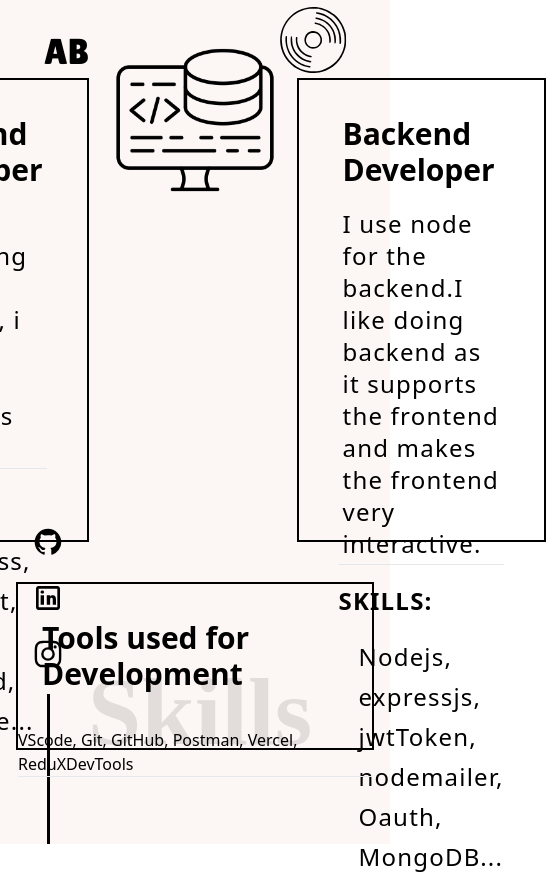
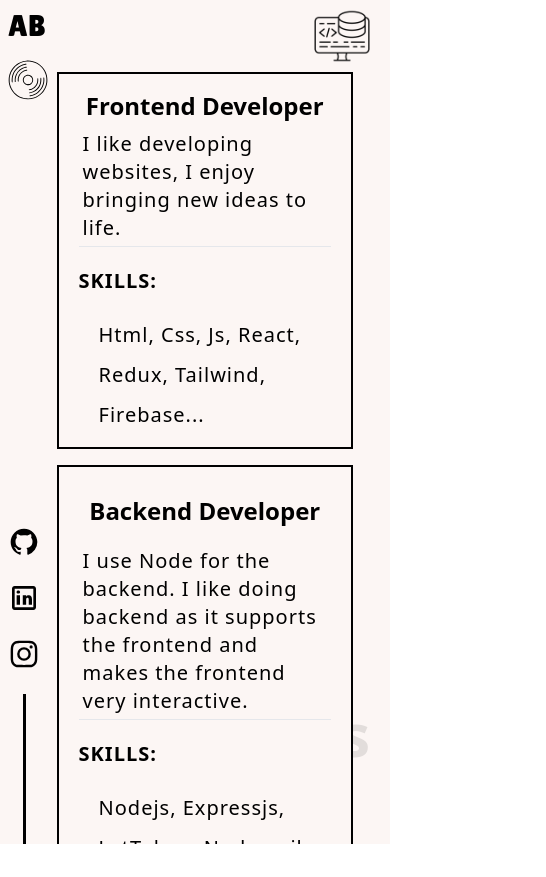
Before and after one commit to Ajay-S-Biradar/Portfolio, a React (Vite) app in the folder portfolio/: page /skills in a window 390 px wide. Shown: the whole page, 546 px wide, since content can reach past the window. After the commit the page ends 844 px from the top, so only its background shows below. Built offline with nearby package versions, Linux system fonts and the light colour scheme; a web font is replaced by a local one.

Commit message:
made the skill spage mobile responsive

```diff
--- a/portfolio/src/App.jsx
+++ b/portfolio/src/App.jsx
@@ -37,7 +37,7 @@ const AppRouter = createBrowserRouter([
       },
       {
         path: '/skills',
-        element: <MySkills />
+        element:<MySkills />
       },
       {
         path: '/aboutme',
--- a/portfolio/src/components/MusicPlayer.jsx
+++ b/portfolio/src/components/MusicPlayer.jsx
@@ -4,11 +4,9 @@ import { motion } from 'framer-motion';
 const CD = ({color}) => {
 
   return (
-    <motion.svg
-      xmlns="http://www.w3.org/2000/svg"
-      viewBox="0 0 3750 3000"
-      className="origin-center w-32 overflow-hidden"
-      style={{ transformOrigin: '40% 40%' }}
+
+    <motion.svg version="1.0" xmlns="http://www.w3.org/2000/svg"
+    className="w-10 h-auto md:w-32 overflow-hidden origin-center"
     initial={{
     }}
     animate={{
@@ -18,40 +16,48 @@ const CD = ({color}) => {
       duration: 2,
       // repeat: Infinity
     }}
-    >
-      <path
-        d="M1370 2130c-132 -19 -309 -87 -419 -163 -24 -16 -74 -59 -112 -94 -405 -382 -408 -1014 -8 -1399 85 -81 136 -117 234 -167 346 -175 749 -130 1057 119 139 113 256 294 315 489 24 82 27 104 26 255 0 150 -2 173 -27 255 -103 348 -355 594 -696 681 -108 28 -268 38 -370 24zm385 -75c330 -97 581 -367 649 -698 21 -98 21 -276 0 -375 -69 -333 -313 -595 -651 -699 -80 -24 -103 -27 -248 -27 -138 -1 -171 2 -240 22 -428 123 -705 504 -681 937 11 210 74 374 207 540 122 151 295 259 494 309 93 23 111 25 250 21 105 -3 147 -8 220 -30z"
-        fill={`${color=="#000000"? "#000000":"#fcf6f4"}`}
-      />
-      <path
-        d="M1290 1959c-216 -58 -422 -226 -518 -422 -63 -131 -98 -306 -85 -429 5 -53 8 -59 27 -56 20 3 21 8 18 88 -14 374 249 708 616 783 82 17 87 20 79 42 -8 20 -45 18 -137 -6z"
-        fill={`${color=="#000000"? "#000000":"#fcf6f4"}`}
-      />
-      <path
-        d="M1324 1811c-232 -66 -408 -249 -469 -486 -20 -80 -21 -251 0 -258 23 -9 27 8 30 116 5 170 62 304 182 423 82 83 196 146 300 167 65 13 90 28 79 46 -10 15 -50 13 -122 -8z"
-        fill={`${color=="#000000"? "#000000":"#fcf6f4"}`}
-      />
-      <path
-        d="M1376 1669c-112 -26 -242 -120 -306 -219 -48 -76 -80 -186 -80 -279 0 -57 4 -80 13 -84 27 -10 40 9 33 46 -4 20 -2 66 4 104 30 188 175 345 356 386 48 11 60 18 62 35 4 25 -13 27 -82 11z"
-        fill={`${color=="#000000"? "#000000":" #fcf6f4"}`}
-      />
-      <path
-        d="M1419 1417c-127 -48 -198 -175 -170 -302 45 -200 290 -273 434 -128 67 67 93 166 67 258 -15 55 -78 128 -133 157 -52 26 -149 33 -198 15zm203 -72c122 -85 121 -264 0 -350 -40 -27 -51 -30 -121 -30 -69 0 -82 3 -118 28 -84 58 -118 181 -73 265 29 55 42 69 91 97 38 22 54 25 111 23 55 -3 75 -9 110 -33z"
-        fill={`${color=="#000000"? "#000000":"#fcf6f4"}`}
-      />
-      <path
-        d="M2270 1183c0 -191 -55 -353 -169 -496 -113 -142 -298 -251 -467 -275 -41 -6 -50 -11 -52 -30 -4 -27 12 -28 111 -6 341 78 601 388 624 745 7 120 -1 169 -27 169 -19 0 -20 -8 -20 -107z"
-        fill={`${color=="#000000"? "#000000":"#fcf6f4"}`}
-      />
-      <path
-        d="M2133 1273c-9 -3 -13 -31 -13 -92 0 -106 -26 -217 -72 -304 -49 -94 -174 -215 -268 -260 -67 -32 -97 -42 -192 -62 -19 -4 -28 -12 -28 -25 0 -27 39 -26 134 4 244 77 420 275 463 521 15 88 13 200 -4 215 -4 4 -14 5 -20 3z"
-        fill={`${color=="#000000"? "#000000":"#fcf6f4"}`}
-      />
-      <path
-        d="M1977 1253c-4 -3 -7 -36 -7 -73 0 -167 -78 -314 -214 -402 -54 -35 -103 -53 -188 -72 -20 -5 -28 -13 -28 -28 0 -19 4 -20 49 -15 148 18 317 147 383 295 26 57 50 176 47 232 -3 56 -21 84 -42 63z"
-        fill={`${color=="#000000"? "#000000":"#fcf6f4"}`}
-      />
+      viewBox="0 0 300.000000 300.000000"
+      preserveAspectRatio="xMidYMid meet">
+      <g transform="translate(0.000000,300.000000) scale(0.100000,-0.100000)"
+      fill={color} stroke="none">
+      <path d="M1380 2949 c-172 -13 -329 -55 -490 -131 -178 -83 -313 -181 -447
+      -322 -197 -208 -334 -486 -378 -771 -25 -156 -16 -399 18 -545 68 -284 189
+      -502 392 -705 164 -164 328 -268 544 -345 299 -107 651 -108 952 -4 435 151
+      772 492 913 925 53 163 69 271 69 449 0 231 -46 436 -143 637 -122 252 -348
+      491 -597 632 -245 139 -544 204 -833 180z m233 -69 c547 -45 1013 -405 1196
+      -923 55 -155 73 -271 73 -457 0 -236 -39 -408 -142 -615 -234 -472 -707 -765
+      -1234 -765 -169 0 -291 18 -435 66 -467 154 -806 529 -923 1018 -30 125 -33
+      448 -5 571 91 402 320 719 667 926 154 91 388 165 570 179 52 4 100 8 105 8 6
+      1 63 -3 128 -8z"/>
+      <path d="M1245 2700 c-116 -25 -187 -51 -308 -112 -372 -190 -616 -554 -657
+      -980 -6 -57 -7 -140 -4 -186 7 -91 22 -119 53 -102 17 8 18 24 18 152 -1 166
+      12 253 58 395 131 399 488 708 894 772 74 12 102 31 85 59 -15 24 -35 24 -139
+      2z"/>
+      <path d="M1275 2475 c-307 -78 -536 -262 -670 -539 -76 -157 -99 -256 -99
+      -428 -1 -114 2 -140 15 -154 13 -13 21 -14 37 -5 19 10 21 17 15 94 -10 146
+      23 316 89 457 125 266 404 478 675 515 60 8 94 35 73 60 -15 18 -65 18 -135 0z"/>
+      <path d="M1310 2249 c-343 -89 -580 -396 -580 -754 0 -111 16 -143 59 -116 10
+      7 13 32 12 103 -7 340 222 633 548 704 83 18 107 35 90 65 -12 23 -33 23 -129
+      -2z"/>
+      <path d="M1395 1876 c-106 -34 -194 -105 -238 -193 -102 -203 -24 -434 181
+      -535 60 -30 75 -33 157 -33 103 0 163 18 237 72 208 151 208 475 0 628 -93 68
+      -234 94 -337 61z m250 -88 c68 -35 127 -102 155 -174 18 -48 21 -73 18 -134
+      -7 -121 -69 -215 -176 -267 -49 -24 -69 -28 -142 -28 -70 0 -94 4 -135 25 -61
+      30 -125 94 -156 157 -33 67 -34 196 -2 265 31 67 108 141 174 167 76 30 193
+      25 264 -11z"/>
+      <path d="M2668 1679 c-14 -8 -15 -25 -11 -131 16 -382 -160 -748 -472 -981
+      -134 -100 -337 -186 -489 -208 -72 -10 -93 -27 -76 -59 11 -20 17 -21 58 -15
+      203 30 426 127 588 256 310 246 491 658 459 1044 -7 90 -22 114 -57 94z"/>
+      <path d="M2441 1651 c-11 -7 -14 -35 -12 -128 4 -272 -83 -487 -274 -678 -140
+      -140 -282 -218 -464 -255 -86 -17 -110 -33 -98 -64 9 -23 56 -20 163 9 180 49
+      319 129 445 254 94 95 127 139 186 251 76 143 112 293 113 467 0 136 -15 172
+      -59 144z"/>
+      <path d="M2212 1617 c-6 -7 -11 -58 -11 -117 -1 -119 -23 -217 -73 -315 -103
+      -204 -275 -330 -523 -382 -44 -9 -59 -39 -31 -62 23 -19 154 13 261 65 272
+      132 435 392 435 694 0 104 -7 130 -36 130 -6 0 -16 -6 -22 -13z"/>
+      </g>
       </motion.svg>
+
   );
 };
 
--- a/portfolio/src/components/Navbar.jsx
+++ b/portfolio/src/components/Navbar.jsx
@@ -54,13 +54,13 @@ const Navbar = () => {
 
     return (
         <>
-        <div className='absolute z-40 flex justify-between w-full overflow-hidden'>
+        <div className='absolute z-40 flex flex-col md:flex-row justify-between w-full overflow-hidden'>
             <Link to={'/'}>
-            <h1 className='font-name text-4xl mx-8 my-5 p-3' style={{ color: color }}>AB</h1>
+            <h1 className='font-name text-3xl md:text-4xl md:mx-8 md:my-5 p-2 md:p-3' style={{ color: color }}>AB</h1>
             </Link>
             <motion.div
                 onClick={handleClick}
-                className='origin-[40%_40%]'
+                className='h-10 md:h-32 m-2 md:m-5'
                 initial={{ scale: 0 }}
                 animate={controls}
                 variants={{
--- a/portfolio/src/components/Socials.jsx
+++ b/portfolio/src/components/Socials.jsx
@@ -5,7 +5,7 @@ import { Link } from 'react-router-dom'
 
 const Socials = ({color}) => {
   return (
-    <div className='fixed z-20 flex flex-col bottom-0 items-center justify-center mx-8 gap-6'>
+    <div className='fixed z-20 flex flex-col bottom-0 items-center justify-center mx-2 md:mx-8 gap-6'>
       <div className='flex flex-col gap-6'>
         {socialItems.map((item, index) => (
           <a href={item.link} target='_blank' >
--- a/portfolio/src/pages/MySkills.jsx
+++ b/portfolio/src/pages/MySkills.jsx
@@ -1,49 +1,42 @@
-import React, { useEffect, useState } from 'react';
+import React, { useState } from 'react';
 import { motion } from 'framer-motion';
-import {useLocation} from 'react-router-dom'
 
 const MySkills = () => {
-  const location = useLocation();
-  const [isHover1,setIsHover1] = useState(false);
-  const [isHover2,setIsHover2] = useState(false);
-  const [isHover3,setIsHover3] = useState(false);
+  const [isHover1, setIsHover1] = useState(false);
+  const [isHover2, setIsHover2] = useState(false);
+  const [isHover3, setIsHover3] = useState(false);
+
   return (
     <motion.div
-      className='w-[100vw] h-[100vh] relative flex flex-col justify-center items-center bg-[#fcf6f4]'
+      className='h-screen w-full  items-center bg-[#fcf6f4] overflow-y-auto'
     >
+      {/* image */}
       <motion.div
-      className='absolute top-10 z-0 '
-      initial={{
-        y:-1000
-      }}
-      animate={{
-        y:0,
-      }}
-      transition={{
-        duration:.75
-      }}
-      ><img src="frontback.png" className='h-40' alt="" /></motion.div>
-      <div className='absolute text-[#e2dddb] bottom-[10%] right-[20%] text-8xl font-work font-extrabold'>Skills</div>
-      <div className='flex h-[55%] mx-[10%] gap-52 relative z-20'>
+        className='md:mt-10 z-0 flex w-screen justify-end md:justify-center px-5 py-2'
+        initial={{ y: -1000 }}
+        animate={{ y: 0 }}
+        transition={{ duration: .75 }}
+      >
+        <img src="frontback.png" className='h-14 md:h-32' alt="" />
+      </motion.div>
+      <div className='flex flex-col ml-[5%] md:m-0 items-center gap-4'>
+      <div className='absolute text-[#e2dddb] right-5 md:right-20 bottom-20 md:bottom-10 text-6xl md:text-8xl font-extrabold'>Skills</div>
+
+      {/* 2 box frontend backend */}
+      <div className='flex flex-col gap-4 md:mt-0 relative z-20 md:flex-row md:gap-12 md:h-auto mx-[10%]'>
         <motion.div
-      className={`' w-[50%] h-[100%] border-2 border-solid border-black px-10 py-5  flex flex-col justify-evenly ${isHover1?"bg-black text-[#fcf6f4] ":"  text-black "}'`}
-      onMouseEnter={()=>setIsHover1(true)}
-      onMouseLeave={()=>setIsHover1(false)}
-      initial={{
-        x:-1000
-      }}
-      animate={{
-        x:0,
-      }}
-      transition={{
-        duration:.75
-      }}
+          className={`md:w-1/2 h-auto border-2 border-solid border-black px-5 py-3 md:px-10 md:py-5 md:m-0 flex flex-col justify-evenly ${isHover1 ? "bg-black text-[#fcf6f4]" : " bg-[#fcf6f4] text-black"}`}
+          onMouseEnter={() => setIsHover1(true)}
+          onMouseLeave={() => setIsHover1(false)}
+          initial={{ x: -1000 }}
+          animate={{ x: 0 }}
+          transition={{ duration: .75 }}
         >
-        <div className={`' flex justify-center '`}>
-        <h1 className={`font-extrabold text-3xl m-1 py-3`}>Frontend Developer</h1>
+          <div className='flex justify-center'>
+            <h1 className='font-extrabold text-2xl md:text-3xl m-1 md:py-3'>Frontend Developer</h1>
           </div>
-        <div className='tracking-wider text-2xl'>
-          <p className='p-1'>I like developing the websites, i enjoy bringing new ideas to life.</p>
+          <div className='tracking-wider text-xl md:text-2xl'>
+            <p className='p-1'>I like developing websites, I enjoy bringing new ideas to life.</p>
             <hr />
             <h2 className='font-semibold py-5'>SKILLS:</h2>
             <p className='pl-5 leading-10'>Html, Css, Js, React, Redux, Tailwind, Firebase...</p>
@@ -51,54 +44,43 @@ const MySkills = () => {
         </motion.div>
 
         <motion.div
-      className={`' w-[50%] h-[100%] border-2 border-solid border-black px-10 py-5  flex flex-col justify-evenly ${isHover2?"bg-black text-[#fcf6f4] ":"  text-black "}'`}
-      onMouseEnter={()=>setIsHover2(true)}
-      onMouseLeave={()=>setIsHover2(false)}
-      initial={{
-        x:1000
-      }}
-      animate={{
-        x:0,
-      }}
-      transition={{
-        duration:.75
-      }}
+          className={`md:w-1/2 h-auto border-2 border-solid border-black px-5 py-3 md:px-10 md:py-5 md:m-0 flex flex-col justify-evenly ${isHover2 ? "bg-black text-[#fcf6f4]" : "bg-[#fcf6f4] text-black"}`}
+          onMouseEnter={() => setIsHover2(true)}
+          onMouseLeave={() => setIsHover2(false)}
+          initial={{ x: 1000 }}
+          animate={{ x: 0 }}
+          transition={{ duration: .75 }}
         >
           <div className='flex justify-center'>
-
-        <h1 className='font-extrabold text-3xl m-1 py-3'>Backend Developer</h1>
+            <h1 className='font-extrabold text-2xl md:text-3xl m-1 py-3'>Backend Developer</h1>
           </div>
-        <div className='tracking-wider text-2xl'>
-          <p className='p-1'>I use node for the backend.I like doing backend as it supports the frontend and makes the frontend very interactive.</p>
+          <div className='tracking-wider text-xl md:text-2xl'>
+            <p className='p-1'>I use Node for the backend. I like doing backend as it supports the frontend and makes the frontend very interactive.</p>
             <hr />
             <h2 className='font-semibold py-5'>SKILLS:</h2>
-          <p className='pl-5 leading-10'>Nodejs, expressjs, jwtToken, nodemailer, Oauth, MongoDB...</p>
+            <p className='pl-5 leading-10'>Nodejs, Expressjs, JwtToken, Nodemailer, Oauth, MongoDB...</p>
           </div>
         </motion.div>
+      </div>
 
+      {/* tools section */}
+      <motion.div
+        className={`relative z-20 mx-[10%] md:w-[50%] border-2 border-black p-4  flex flex-col justify-evenly items-center ${isHover3 ? "bg-black text-[#fcf6f4]" : "bg-[#fcf6f4] text-black"}`}
+        onMouseEnter={() => setIsHover3(true)}
+        onMouseLeave={() => setIsHover3(false)}
+        initial={{ y: 1000 }}
+        animate={{ y: 0 }}
+        transition={{ duration: .75 }}
+      >
+        <div className='p-3'>
+          <h1 className='font-extrabold text-2xl md:text-3xl m-1'>Tools used for Development</h1>
         </div>
-      <motion.div
-      className={`' relative z-20 mt-10 border-2 border-black m-4 h-[20%] flex flex-col items-center ' ${isHover3?"bg-black text-[#fcf6f4] ":"  text-black "}`}
-        onMouseEnter={()=>setIsHover3(true)}
-        onMouseLeave={()=>setIsHover3(false)}
-        initial={{
-          y:+1000
-        }}
-        animate={{
-          y:0,
-        }}
-        transition={{
-          duration:.75
-        }}
-      >
-        <div className='p-5'>
-          <h1 className='font-extrabold text-3xl m-1 py-3'>Tools used for Development</h1>
-        </div>
-        <div>
+        <div className='text-center'>
           <p>VScode, Git, GitHub, Postman, Vercel, ReduXDevTools</p>
           <hr className='bg-black h-[1px]' />
         </div>
       </motion.div>
+      </div>
     </motion.div>
   );
 };
```
Lines whose indentation alone changed are shown as unchanged.
